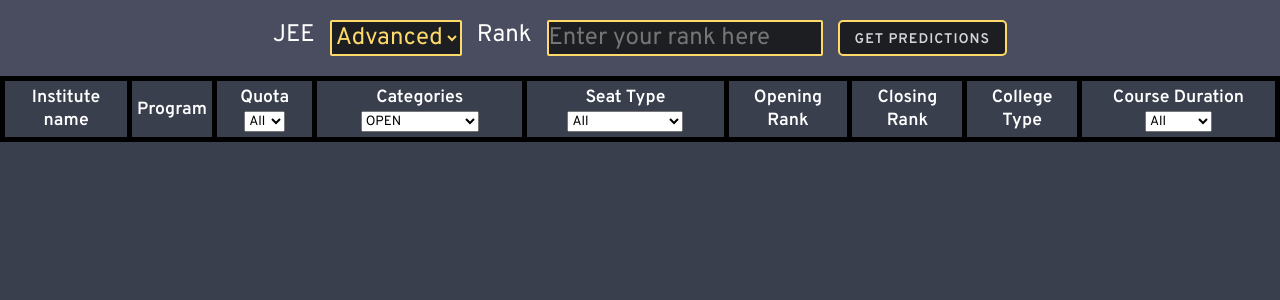
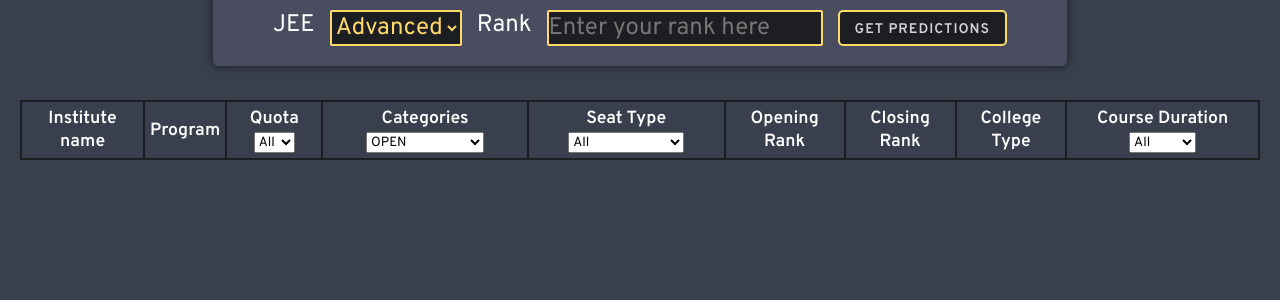
Before and after one commit to 2AMDevs/no-bs-college-predictor, a React (Create React App) app: page / in a window 1280 px wide. Shown: the top 300 px of the page. Built offline with nearby package versions, Linux system fonts and the light colour scheme.

Commit message:
navbar animation

```diff
--- a/src/App.css
+++ b/src/App.css
@@ -6,3 +6,10 @@
   align-items: center;
   color: white;
 }
+
+.app {
+  display: flex;
+  flex-direction: column;
+  align-items: center;
+  position: relative;
+}
--- a/src/App.js
+++ b/src/App.js
@@ -3,7 +3,7 @@
 import CollegePredictor from './components/CollegePredictor/CollegePredictor';
 
 const App = () => (
-  <div className="App">
+  <div className="app">
     <CollegePredictor />
   </div>
 );
--- a/src/components/CollegePredictor/CollegePredictor.css
+++ b/src/components/CollegePredictor/CollegePredictor.css
@@ -1,14 +1,19 @@
 .filter-form {
   background-color: var(--gray);
   text-align: center;
-  padding: 20px;
+  padding: 20px 60px;
+  border-radius: 5px;
   font-size: 24px;
   display: flex;
   justify-content: center;
+  box-shadow: 0 0 10px var(--dark);
+  position: absolute;
+  top: -10px;
+  transition: all 0.3s ease-in-out;
 }
 
-.filter-form > span {
-  margin-right: 1rem;
+.filter-form:hover {
+  top: 10px;
 }
 
 .exam-type-select, .rank-input {
--- a/src/components/CollegePredictor/CollegePredictor.js
+++ b/src/components/CollegePredictor/CollegePredictor.js
@@ -34,7 +34,7 @@
   }
 
   return (
-    <div className="college-predictor">
+    <>
       <div className="filter-form">
         JEE
         <select
@@ -66,7 +66,7 @@
         filters={filters}
         setFilters={setFilters}
       />
-    </div>
+    </>
   );
 }
 
--- a/src/components/PredictionTable/PredictionTable.css
+++ b/src/components/PredictionTable/PredictionTable.css
@@ -1,5 +1,5 @@
 table, th, td {
-  border: 5px solid black;
+  border: 2px solid var(--dark);
   border-collapse: collapse;
   padding: 5px;
 }
@@ -9,6 +9,23 @@
 }
 
 td {
-  font-size: 1rem;
+  font-size: 16px;
   text-align: left;
 }
+
+tr:hover {
+  background-color: var(--gray);
+}
+
+.college-table {
+  padding: 20px;
+  margin-top: 80px;
+}
+
+.width150 {
+  width: 150px;
+}
+
+.width100 {
+  width: 40px;
+}
--- a/src/components/PredictionTable/PredictionTable.js
+++ b/src/components/PredictionTable/PredictionTable.js
@@ -37,15 +37,15 @@
           {(colleges || []).map((college, index) => {
             return (
               <tr key={`${index}-college.institute`}>
-                <td title={college.institute}>{college.institute}</td>
-                <td title={college.program}>{college.program}</td>
-                <td title={college.quota}>{college.quota}</td>
-                <td title={college.category}>{college.category}</td>
-                <td title={college.seat}>{college.seat}</td>
-                <td title={college.openingRank}>{college.openingRank}</td>
-                <td title={college.closingRank}>{college.closingRank}</td>
-                <td title={college.type}>{college.type}</td>
-                <td title={college.courseDuration}>{college.courseDuration}</td>
+                <td className="width150" title={college.institute}>{college.institute}</td>
+                <td className="width150" title={college.program}>{college.program}</td>
+                <td className="width100" title={college.quota}>{college.quota}</td>
+                <td className="width100" title={college.category}>{college.category}</td>
+                <td className="width100" title={college.seat}>{college.seat}</td>
+                <td className="width100" title={college.openingRank}>{college.openingRank}</td>
+                <td className="width100" title={college.closingRank}>{college.closingRank}</td>
+                <td className="width100" title={college.type}>{college.type}</td>
+                <td className="width100" title={college.courseDuration}>{college.courseDuration}</td>
               </tr>
             );
           })}
```
